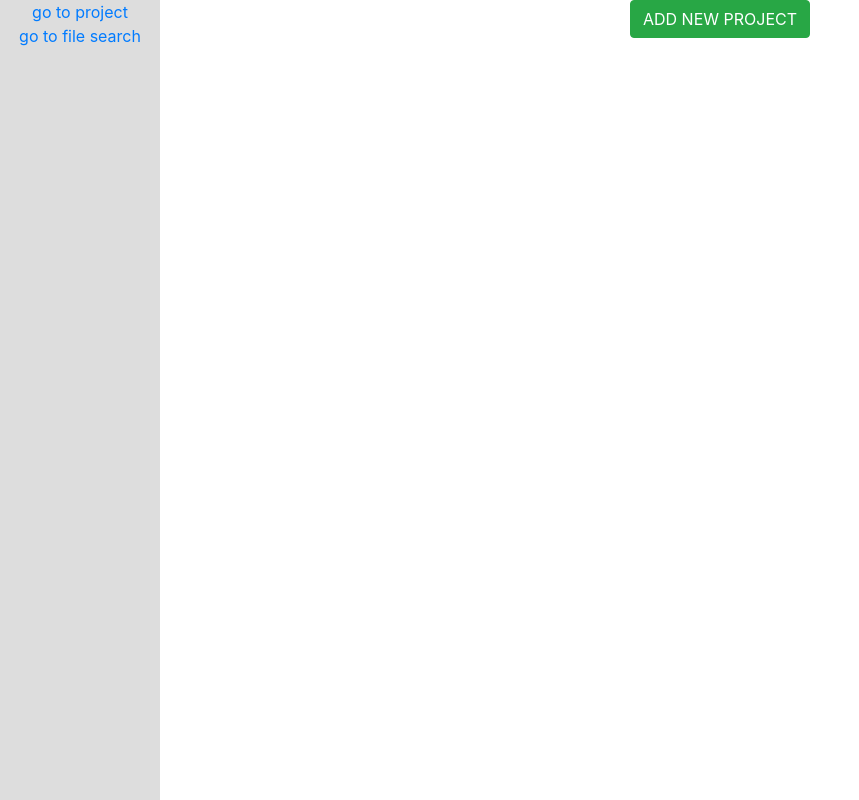
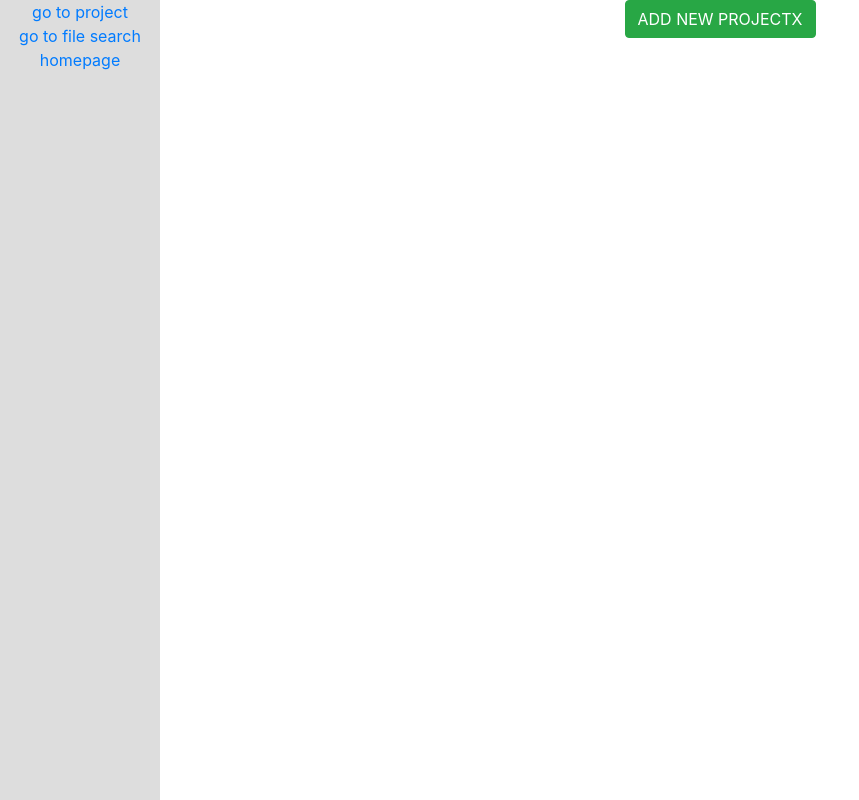
Before and after one commit to ProSe-Dev/prose, a React (Create React App) app in the folder client/: page /#/ in a window 1280 px wide. Shown: the whole page, without its empty margins (0-859 px from the left). Built offline with nearby package versions, Linux system fonts and the light colour scheme.

Commit message:
refactored code for readability-sections: Summary, Files, Certificates

```diff
--- a/client/src/containers/MainContent/MainContent.js
+++ b/client/src/containers/MainContent/MainContent.js
@@ -2,6 +2,7 @@ import React from 'react';
 import { Switch, Route } from 'react-router-dom';
 import './MainContent.css';
 import HomePage from './pages/HomePage/HomePage';
+import ProjectPage from './pages/ProjectPage/ProjectPage';
 
 function MainContent() {
   return (
@@ -13,9 +14,7 @@ function MainContent() {
 
         { /* route to a project page, the project that opens should be dependant on the params that's passed in */ }
         <Route path="/project">
-          <div>
-            this is the project page
-          </div>
+          <ProjectPage />
         </Route>
 
         { /* route to page for file searching on the blockchain */ }
@@ -29,6 +28,7 @@ function MainContent() {
         <Route path="/">
           <HomePage />
         </Route>
+
       </Switch>
     </div>
   );
--- a/client/src/containers/MainContent/pages/HomePage/HomePage.jsx
+++ b/client/src/containers/MainContent/pages/HomePage/HomePage.jsx
@@ -5,7 +5,7 @@ class HomePage extends React.Component {
     return (
       <div>
         <button type="button" class="btn btn-success">
-          ADD NEW PROJECT
+          ADD NEW PROJECTX
         </button>
       </div>
     );
--- a/client/src/containers/Sidebar/Sidebar.js
+++ b/client/src/containers/Sidebar/Sidebar.js
@@ -12,6 +12,11 @@ function Sidebar() {
       <div>
         <Link to="/file-search"> go to file search</Link>
       </div>
+
+      <div>
+        <Link to="/"> homepage </Link>
+      </div>
+
     </div>
   );
 }
```
